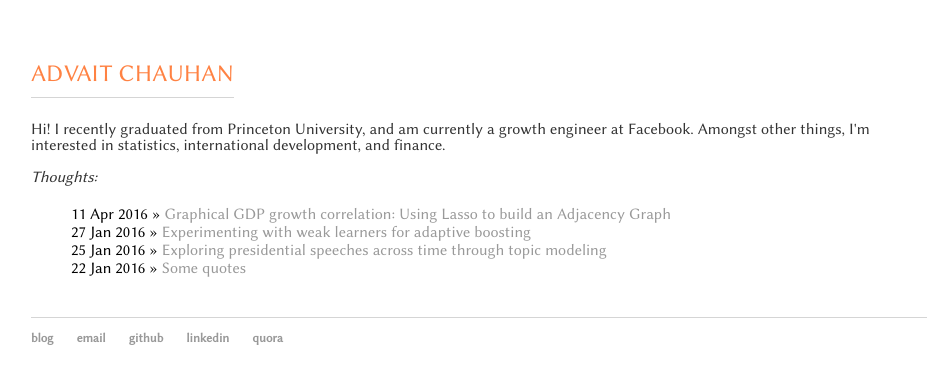
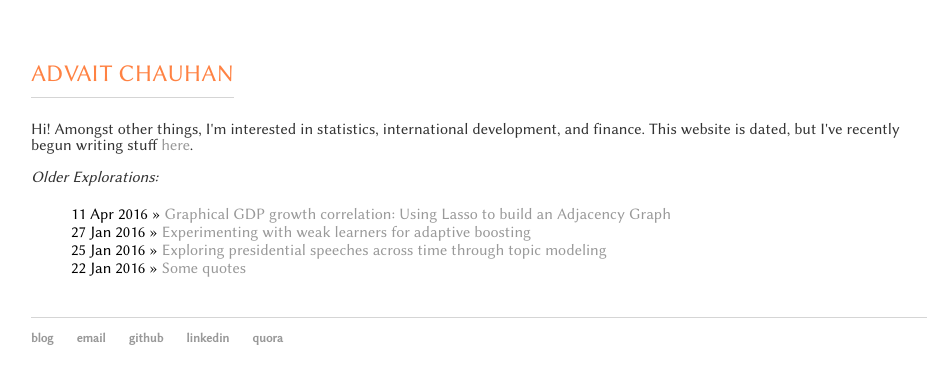
Before and after one commit to advaitchauhan/advaitchauhan.github.io, a Jekyll site: the page built from index.html, in a window 1280 px wide. Shown: the top 384 px of the page, without its empty margins (161-1091 px from the left). Built offline with Jekyll 4.4.1, drawn with Linux system fonts in a browser that asks for light colours.

Commit message:
Update index.html

```diff
--- a/index.html
+++ b/index.html
@@ -3,9 +3,10 @@ layout: default
 title: Advait Chauhan
 ---
 <div class="blurb">
-	<p> Hi! I recently graduated from Princeton University, and am currently a growth engineer at Facebook. Amongst other things, I'm interested in statistics, international development, and finance.  </p>
+	<p> Hi! Amongst other things, I'm interested in statistics, international development, and finance.
+		This website is dated, but I've recently begun writing stuff <a href="https://advait.substack.com/">here</a>. </p>
 
-	<p> <em> Thoughts: </em> </p>
+	<p> <em> Older Explorations: </em> </p>
 	<ul class="posts">
 	  {% for post in site.posts %}
 	    <li><span>{{ post.date | date_to_string }}</span> » <a href="{{ post.url }}" title="{{ post.title }}">{{ post.title }}</a></li>
```
